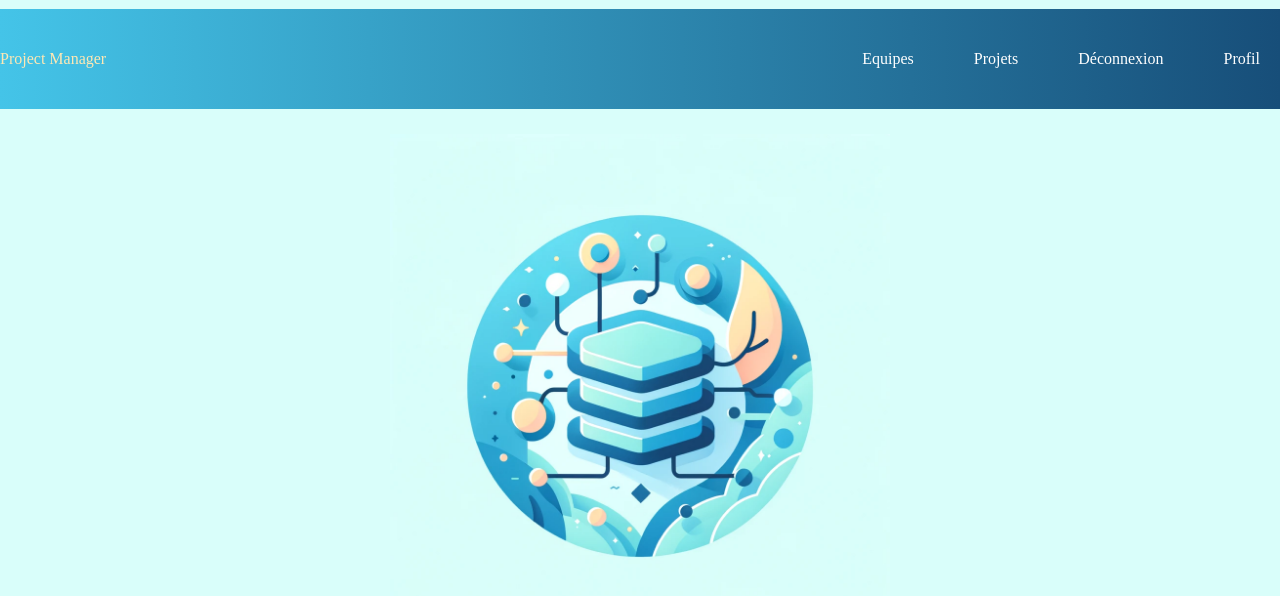
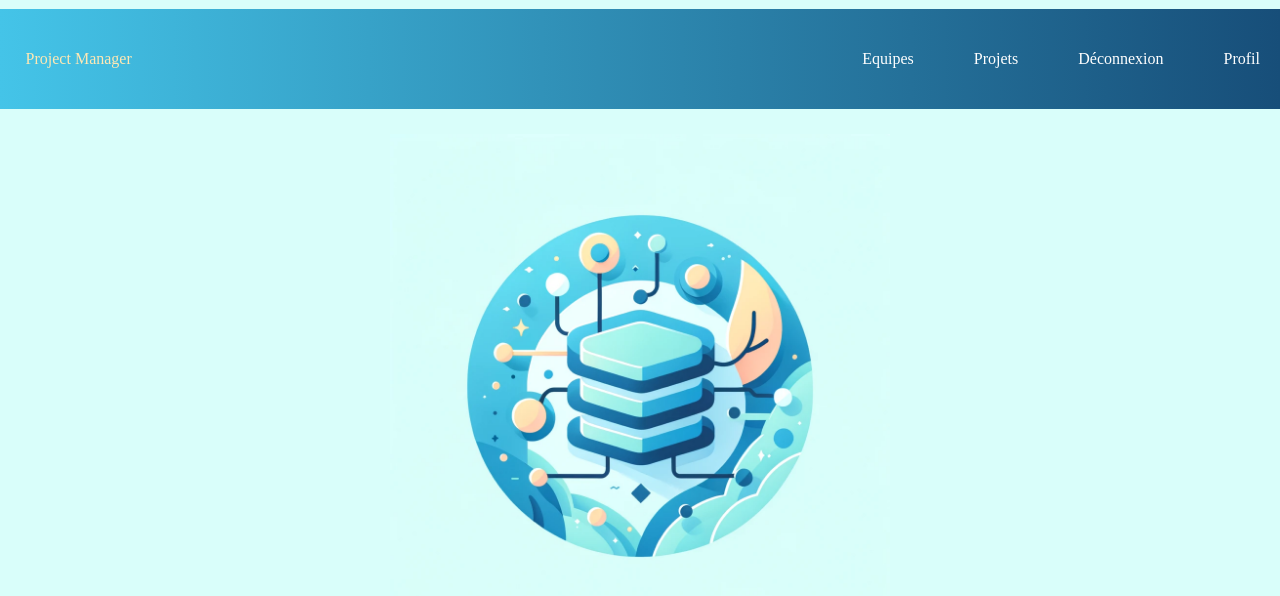
Before and after one commit to iboizard/ProjetWeb, a Vue app in the folder frontend/: page / in a window 1280 px wide. Shown: the top 596 px of the page. Built offline with nearby package versions, Linux system fonts and the light colour scheme; the HTML template or start-up script is replaced by a standard one.

Commit message:
Navigation

```diff
--- a/frontend/src/pages/HomePage.vue
+++ b/frontend/src/pages/HomePage.vue
@@ -1,7 +1,7 @@
 <template>
   <section class="top-nav">
-    <div>
-      Project Manager
+    <div class="nav-title">
+       Project Manager
     </div>
     <ul class="menu">
       <router-link to="/teams" class="nav-item">Equipes</router-link>
--- a/frontend/src/pages/Profil.vue
+++ b/frontend/src/pages/Profil.vue
@@ -1,7 +1,7 @@
 <template>
   <section class="top-nav">
-    <div>
-      Project Manager
+    <div class="nav-title">
+       Project Manager
     </div>
     <div class="profile-info">
       <div class="avatar"></div>
@@ -16,7 +16,7 @@
 
   <div class="profile-info">
     <h2>{{ userName }}</h2>
-    <p>Équipes gérées :</p>
+    <h3>Équipes gérées :</h3>
     <ul>
       <li v-for="team in managedTeams" :key="team.id">{{ team.name }}</li>
     </ul>
--- a/frontend/src/pages/Projects.vue
+++ b/frontend/src/pages/Projects.vue
@@ -1,7 +1,7 @@
 <template>
   <section class="top-nav">
-    <div>
-      Project Manager
+    <div class="nav-title">
+       Project Manager
     </div>
     <ul class="menu">
       <router-link to="/" class="nav-item">Accueil</router-link>
--- a/frontend/src/pages/Teams.vue
+++ b/frontend/src/pages/Teams.vue
@@ -1,7 +1,7 @@
 <template>
   <section class="top-nav">
-    <div>
-      Project Manager
+    <div class="nav-title">
+       Project Manager
     </div>
     <ul class="menu">
       <router-link to="/" class="nav-item">Accueil</router-link>
--- a/frontend/src/styles/common.css
+++ b/frontend/src/styles/common.css
@@ -161,6 +161,10 @@ h2 {
     box-sizing: border-box;
 }
 
+.nav-title{
+    margin-left: 2%;
+}
+
 .top-nav {
     display: flex;
     flex-direction: row;
```
